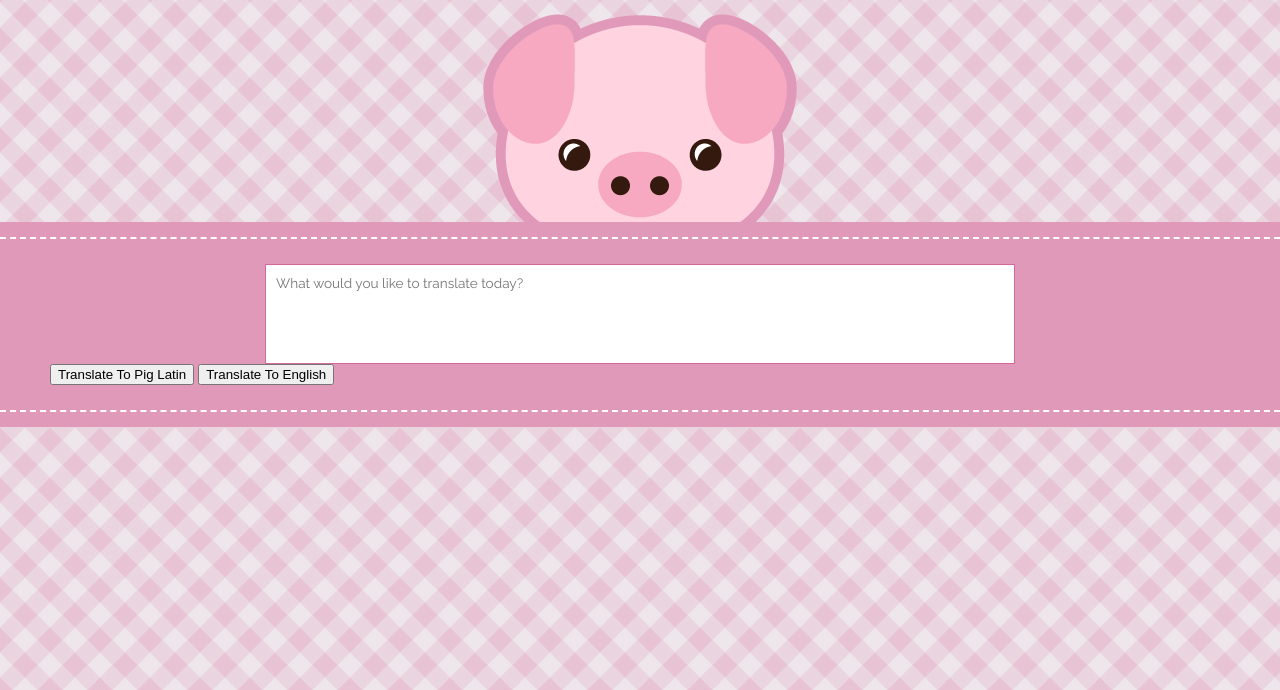
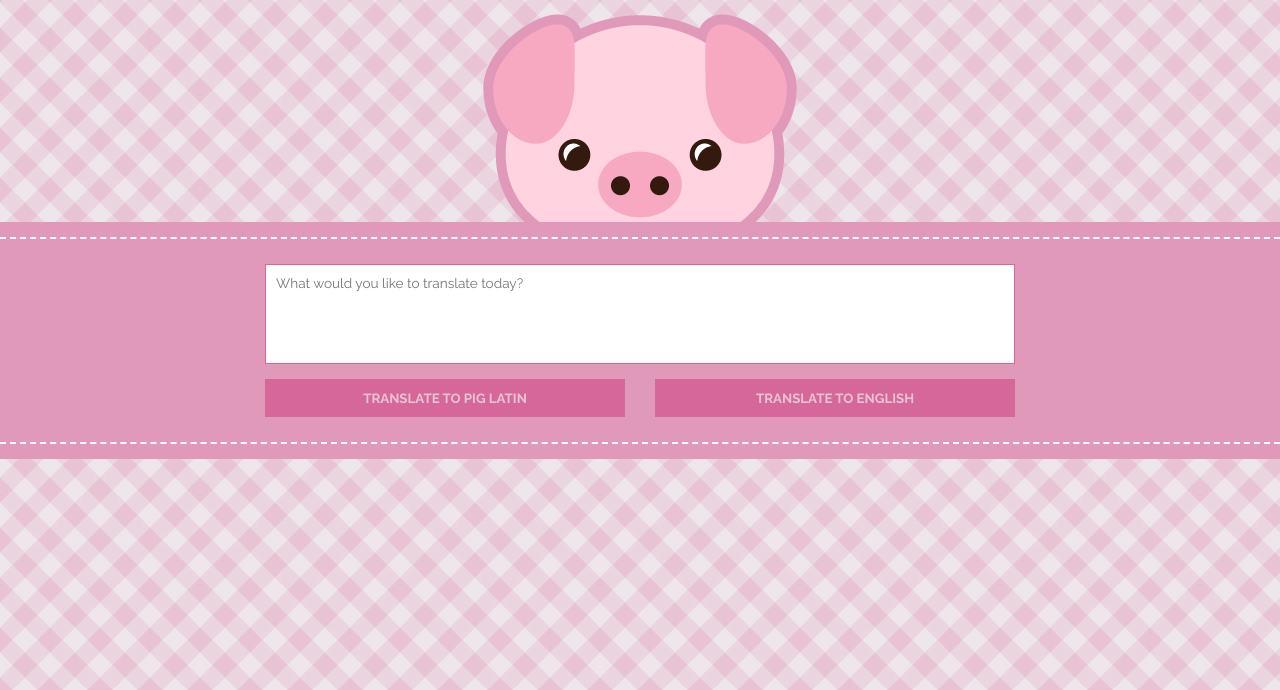
Before and after one commit to herrolisa/pig-latin-translator, a website: page index.html in a window 1280 px wide. Shown: the part 110-800 px from the top of the page. Drawn offline with Linux system fonts and the light colour scheme; a web font is replaced by a local one.

Commit message:
update styles for buttons on both desktop and mobile

```diff
--- a/css/styles.css
+++ b/css/styles.css
@@ -122,9 +122,17 @@ h2, h3, h4, h5, h6, p{
   font-size: inherit;
   font-size: 0.85rem;
 }
-.app-button{
+.btn-container{
+  margin: 25px auto;
+  width: 100%;
+  max-width: 750px;
+  display: flex;
+  flex-flow: row wrap;
+  justify-content: space-between;
+}
+.app-btn{
   display: block;
-  margin: 25px auto;
+  flex: 0 0 100%;
   padding: 10px;
   width: 100%;
   max-width: 750px;
@@ -137,9 +145,12 @@ h2, h3, h4, h5, h6, p{
   color: #E8C3D4;
   border: 1px solid #D6679A;
 }
-.app-button:hover{
+.app-btn:hover{
   background-color: #E8C3D4;
   color: #D6679A;
+}
+.pig-btn{
+  margin-bottom: 10px;
 }
 .app-output{
   background-color: #FFFFFF;
@@ -150,13 +161,20 @@ h2, h3, h4, h5, h6, p{
   max-width: 750px;
   padding: 10px;
 }
-/*.app-output span{
-  font-size: 0.85rem;
-  font-style: italic;
-  color: #68585F;
-}*/
 .app-output p{
   font-size: 0.9rem;
+}
+
+@media screen and (min-width: 500px){
+  .btn-container{
+    margin: 15px auto;
+  }
+  .app-btn{
+    flex: 0 0 48%;
+  }
+  .pig-btn{
+    margin-bottom: 0;
+  }
 }
 
 @media screen and (min-width: 768px){
@@ -166,7 +184,4 @@ h2, h3, h4, h5, h6, p{
   .translator-app{
     margin: 25px 50px;
   }
-  .app-button{
-    margin: 15px auto;
-  }
 }
```
